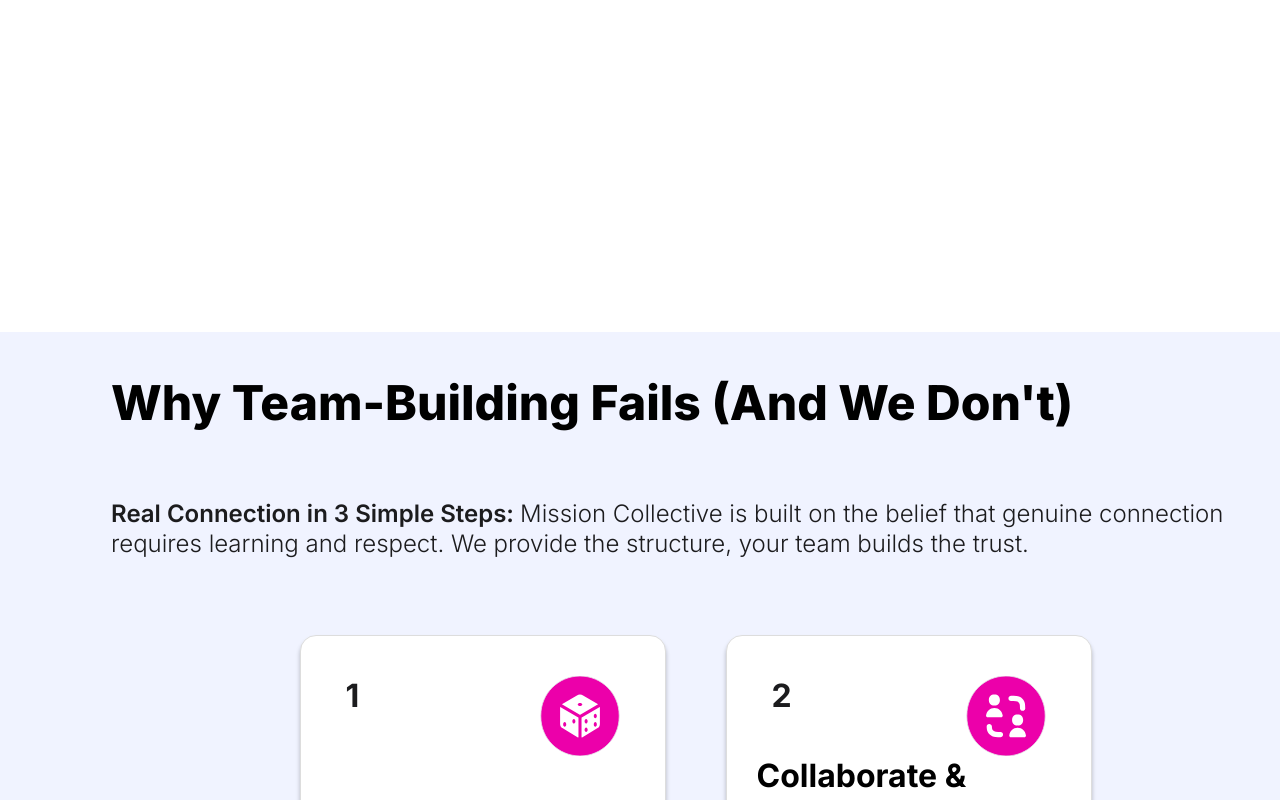
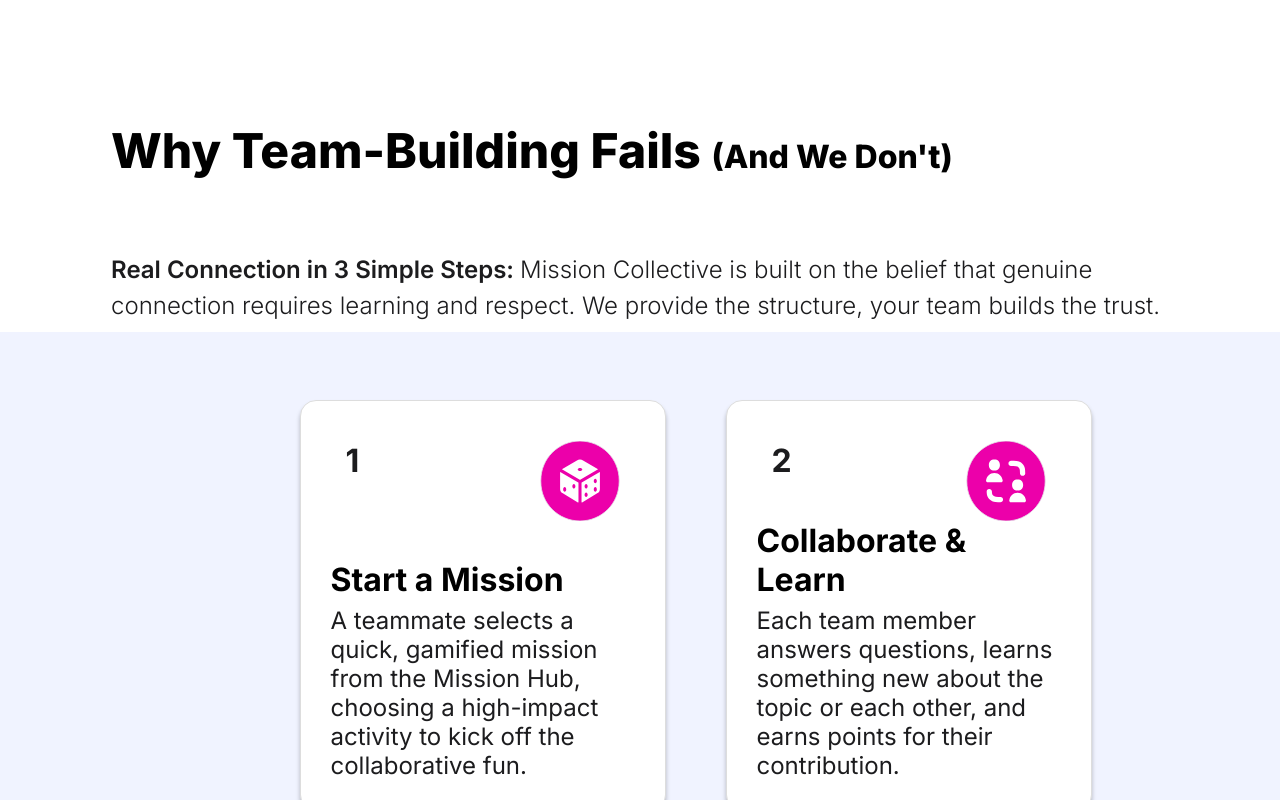
Before and after one commit to cherryontech/MissionCollective, a React (Vite) app: page / in a window 1280 px wide. Shown: the part 660-1460 px from the top of the page. Built offline with nearby package versions, Linux system fonts and the light colour scheme.

Commit message:
Working on combining files

```diff
--- a/src/Components/HomePage.jsx
+++ b/src/Components/HomePage.jsx
@@ -27,12 +27,15 @@ export default function HomePage() {
       <div className="section0">
         <h2>{content.heading0}</h2>
       </div>
-      <div className="section1 homepage-container part3-homepage">
+      <div className="section1  part3-homepage">
+        <div className="homepage-container">
           <h2>
             Why Team-Building Fails <span>(And We Don't)</span>
           </h2>
           <p className="connection-text">
-          <span className="font-bold">Real Connection in 3 Simple Steps: </span>
+            <span className="font-bold">
+              Real Connection in 3 Simple Steps:{" "}
+            </span>
             Mission Collective is built on the belief that genuine connection
             requires learning and respect. We provide the structure, your team
             builds the trust.
@@ -55,7 +58,11 @@ export default function HomePage() {
             <div className="card">
               <div className="card-header-section3">
                 <span>2</span>
-              <img src={pinkLoop} alt="pink loop icon" className="card-icon" />
+                <img
+                  src={pinkLoop}
+                  alt="pink loop icon"
+                  className="card-icon"
+                />
               </div>
               <div className="card-body">
                 <h2>Collaborate & Learn</h2>
@@ -85,10 +92,11 @@ export default function HomePage() {
             </div>
           </div>
         </div>
+      </div>
       <div className="section2">
         <h2>{content.heading2}</h2>
       </div>
-      <div className="section3 part5-homepage homepage-container">
+      <div className="section3 part5-homepage">
         <h2>{content.heading3}</h2>
         <div className="card-container">
           <div className="card">
--- a/src/styles/HomePage.css
+++ b/src/styles/HomePage.css
@@ -1,8 +1,16 @@
+/* Page-Wide Styles */
+
 h2 {
   color: #000;
   font-size: 3rem;
   font-weight: 800;
 }
+
+.font-bold {
+  font-weight: 600;
+}
+
+/* Section-Specific Styles */
 
 .section0 {
   height: 51.59rem;
@@ -10,6 +18,25 @@ h2 {
 
 .section1 {
   height: 48.4375rem;
+  background-color: #f0f3ff;
+  text-align: left;
+  display: flex;
+  justify-content: center;
+  align-items: center;
+}
+
+.section1 h2 span {
+  font-size: 2rem;
+}
+
+.homepage-container {
+  height: 100%;
+  width: 90rem;
+  padding-left: 6.94rem;
+  display: flex;
+  flex-direction: column;
+  align-items: flex-start;
+  justify-content: center;
 }
 
 .section2 {
@@ -17,6 +44,10 @@ h2 {
 }
 
 .section3 {
+  display: flex;
+  flex-direction: column;
+  align-items: center;
+  justify-content: center;
   height: 41.62rem;
 }
 
@@ -31,53 +62,13 @@ h2 {
   align-items: center;
 }
 
-.homepage-container {
-  max-width: 1440px;
-  margin: 0;
-  padding-left: 6.94rem;
-  display: flex;
-  flex-direction: column;
-  align-items: flex-start;
-  justify-content: flex-start;
-}
-
-/* Section 3 */
-
-.part3-homepage {
-  margin: 0 auto;
-  width: 100%;
-  min-height: 100vh;
-  /* padding: 40px 0; */
-  background-color: #f0f3ff;
-  text-align: left;
-  box-sizing: border-box;
-}
-
-.part3-homepage h1 {
-  font-size: 3rem;
-  font-style: normal;
-  font-weight: 800;
-  line-height: 3.0625rem;
-  margin: 4.38rem 0 2rem;
-}
-
-.part3-homepage h1 span {
-  font-size: 2rem;
-  line-height: 3.0625rem;
-  font-weight: 800;
-  font-style: normal;
-}
+/* Section 3 (really 1) */
 
 .connection-text {
   font-size: 1.5rem;
-  font-style: normal;
   font-weight: 300;
-  line-height: 1.875rem;
   margin-bottom: 4.75rem;
-}
-
-.font-bold {
-  font-weight: 600;
+  width: 69.125rem;
 }
 
 .card-container {
@@ -149,15 +140,6 @@ h2 {
 }
 
 /* Section 5 */
-.part5-homepage {
-  margin: 0 auto;
-  width: 100%;
-  min-height: 100vh;
-  /* padding: 40px 0; */
-  background-color: #ffffff;
-  text-align: left;
-  box-sizing: border-box;
-}
 
 .part5-homepage h1 {
   font-size: 3rem;
@@ -232,8 +214,3 @@ h2 {
   display: block;
   padding-top: 1.06rem;
 }
-
-.part3-homepage .card-container,
-.part5-homepage .card-container {
-  justify-content: center;
-}
```
Lines whose indentation alone changed are shown as unchanged.
